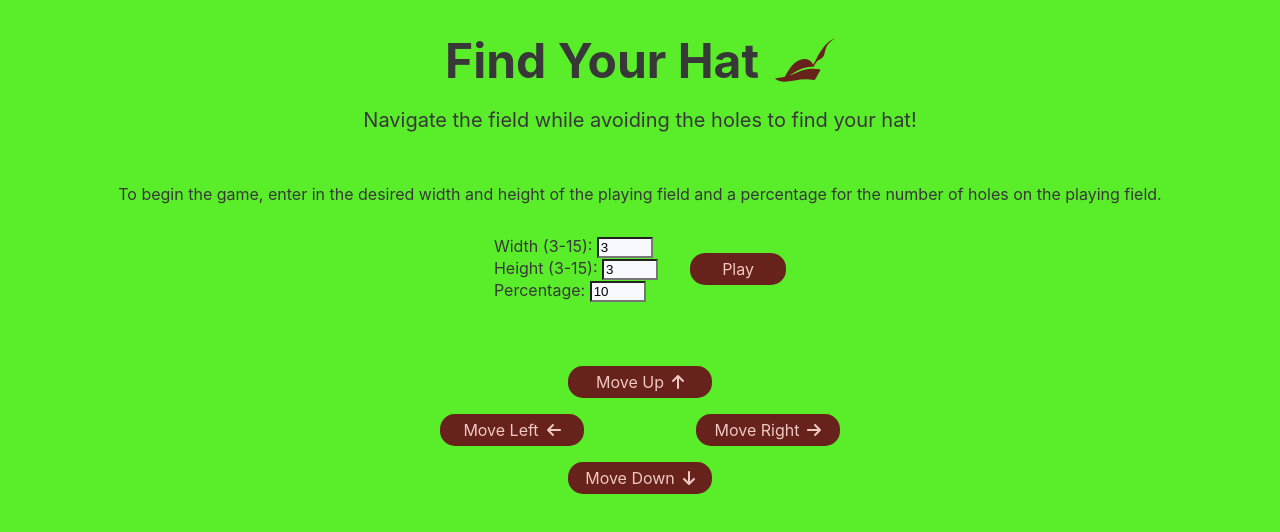
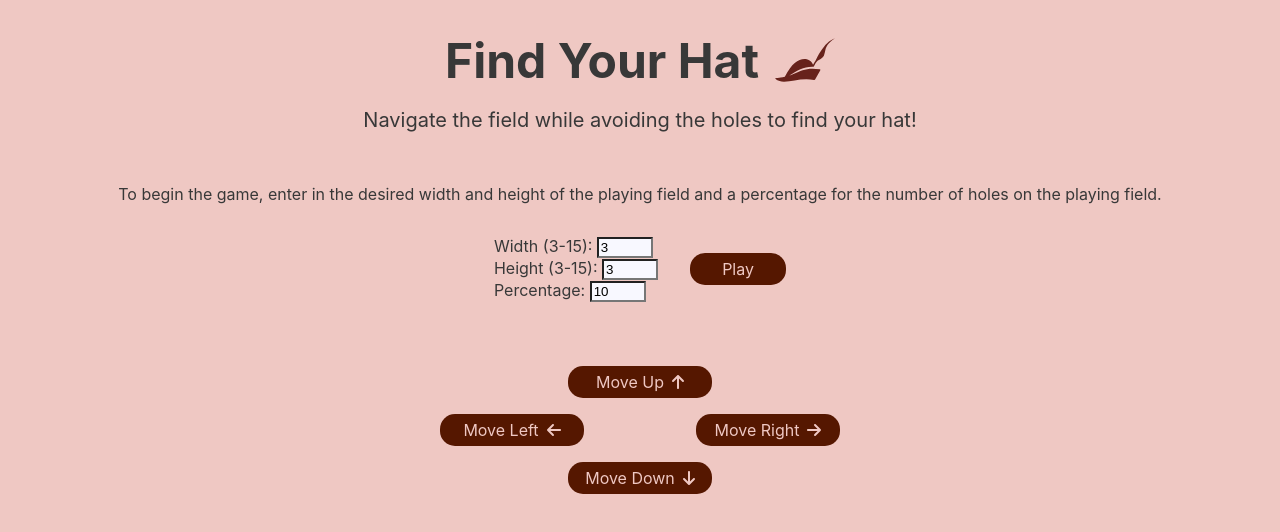
Before and after one commit to bradywinslow/findYourHat, a React (Create React App) app: page / in a window 1280 px wide. Shown: the top 532 px of the page. Built offline with nearby package versions, Linux system fonts and the light colour scheme.

Commit message:
style: update background, text, and movement button colors

```diff
--- a/src/App.css
+++ b/src/App.css
@@ -1,5 +1,5 @@
 * {
-  background-color: #59EE29;
+  background-color: #EFC8C3;
 }
 
 button {
--- a/src/styles/GameOverModal.module.css
+++ b/src/styles/GameOverModal.module.css
@@ -36,7 +36,7 @@
     width: 7rem;
     border-radius: 15px;
     border: none;
-    background-color: #67221B;
+    background-color: #551700;
     color: #EFC8C3;
     margin-bottom: 0.5rem;
 }
--- a/src/styles/MovementButtons.module.css
+++ b/src/styles/MovementButtons.module.css
@@ -22,11 +22,11 @@ button {
     width: 9rem;
     border-radius: 15px;
     border: none;
-    background-color: #67221B;
+    background-color: #551700;
     color: #EFC8C3;
 }
 
 .faArrowUp, .faArrowLeft, .faArrowRight, .faArrowDown {
     margin-left: 0.5rem;
-    background-color: #67221B;
+    background-color: #551700;
 }
--- a/src/styles/StartingForm.module.css
+++ b/src/styles/StartingForm.module.css
@@ -23,7 +23,7 @@
 }
 
 .submitButton {
-    background-color: #67221B;
+    background-color: #551700	;
     color: #EFC8C3;
     padding: 0.5rem;
     font: inherit;
```
